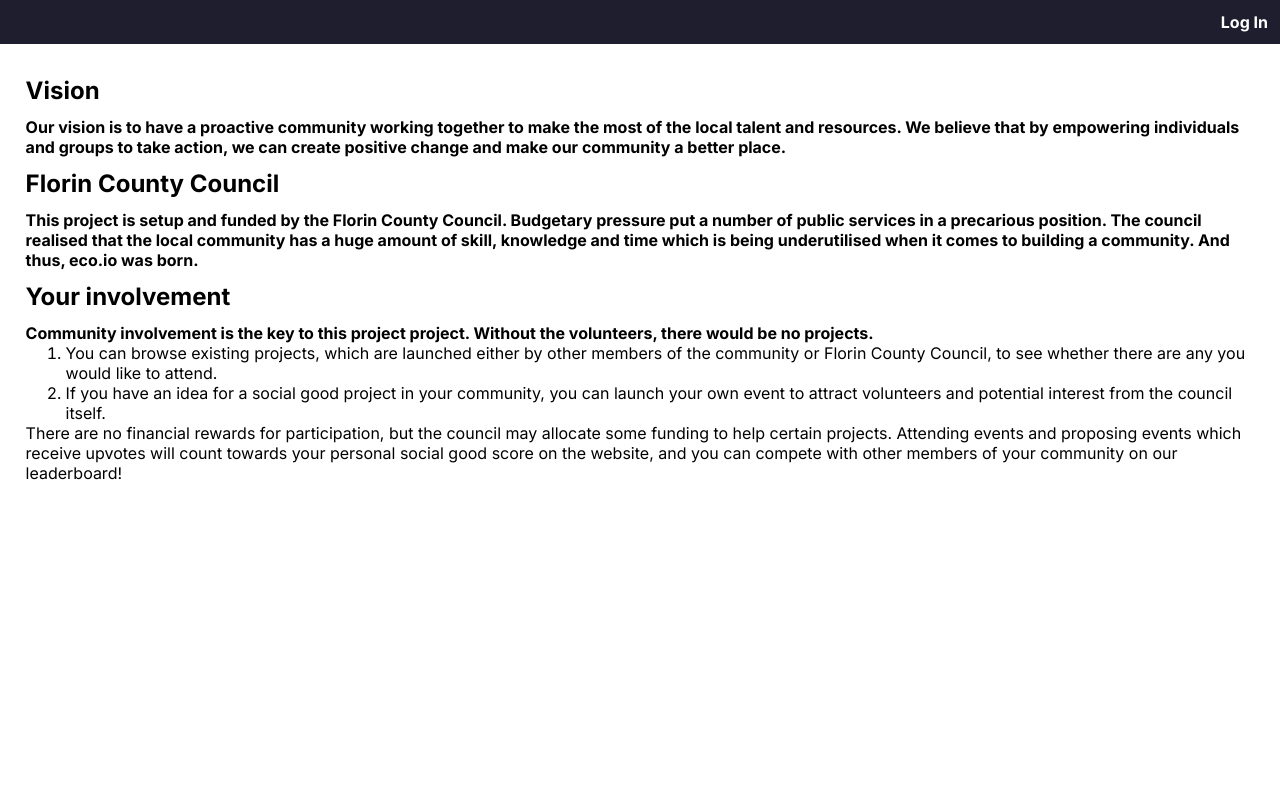
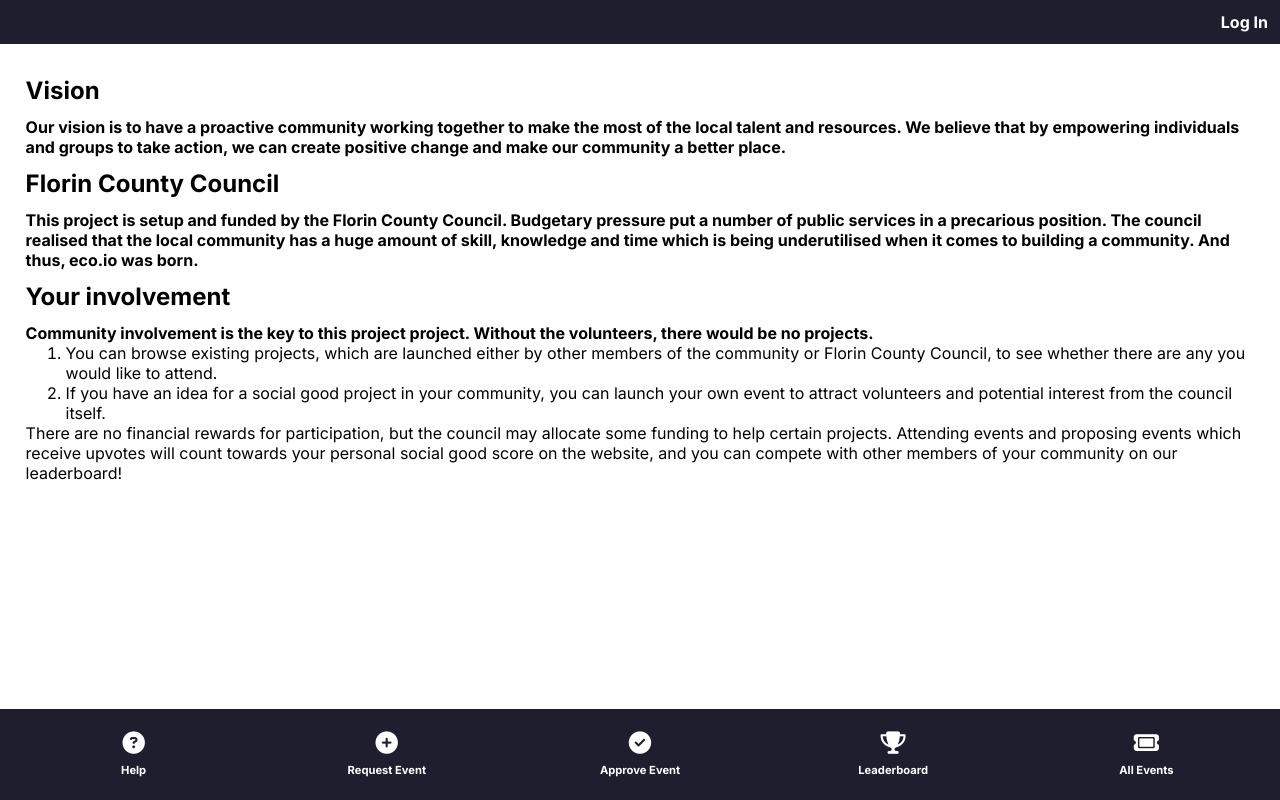
Before and after one commit to Vitali-G/eco.io-frontend, a website: page src/about.html in a window 1280 px wide. Drawn offline with Linux system fonts and the light colour scheme.

Commit message:
adding navbar to about page and tweaking navbar item size

```diff
--- a/src/about.html
+++ b/src/about.html
@@ -52,6 +52,33 @@
 
         </p>
       </main>
+
+      <footer class="mobile-nav">
+        <a href="./about.html" class="mobile-nav-icon">
+          <i class="fa fa-question-circle" aria-hidden="true"></i>
+          <p>Help</p>
+        </a>
+
+        <a href="./create-event.html" class="mobile-nav-icon">
+          <i class="fa fa-plus-circle" aria-hidden="true"></i>
+          <p>Request Event</p>
+        </a>
+
+        <a href="./approve-event.html" class="mobile-nav-icon">
+          <i class="fa fa-check-circle" aria-hidden="true"></i>
+          <p>Approve Event</p>
+        </a>
+
+        <a href="./leaderboard.html" class="mobile-nav-icon">
+          <i class="fa fa-trophy" aria-hidden="true"></i>
+          <p>Leaderboard</p>
+        </a>
+
+        <a href="./approved-events.html" class="mobile-nav-icon">
+          <i class="fa fa-ticket" aria-hidden="true"></i>
+          <p>All Events</p>
+        </a>
+      </footer>
 </body>
     <script src="./scripts/index.js"></script>
     <script src="./scripts/eventsPage.js"></script>
--- a/src/styles/index.css
+++ b/src/styles/index.css
@@ -58,6 +58,12 @@ ul {
 img {
   max-width: 100%;
   height: auto;
+}
+
+@media screen and (max-width:600px){
+  footer {
+    font-size: .7em;
+  }
 }
 
 footer,
```
